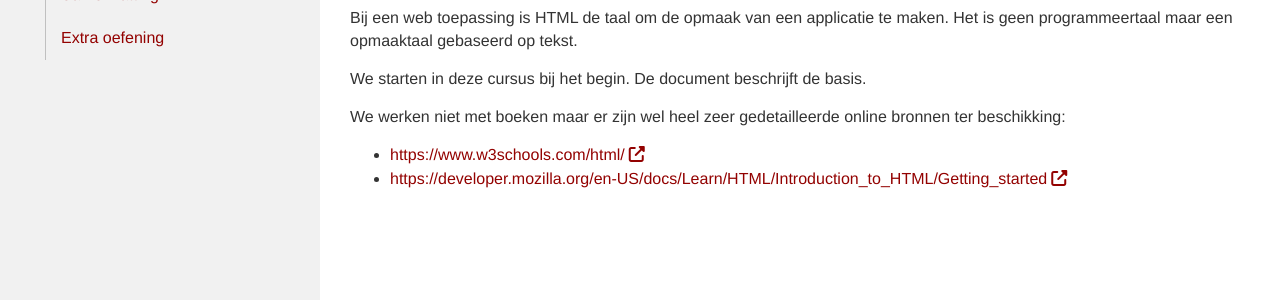
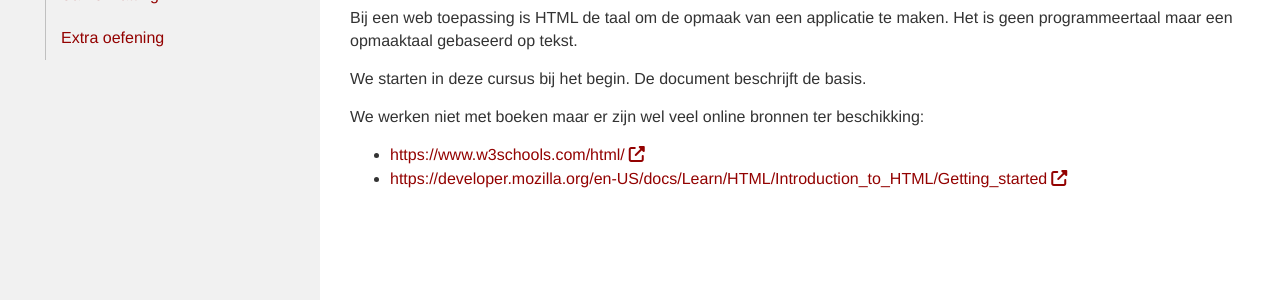
Before and after one commit to Syntra-Brussel/webdesign-av-nj-2021, a Jekyll site: the page built from docs/html.md, in a window 1280 px wide. Shown: the part 308-608 px from the top of the page. Built offline with Jekyll 4.4.1, drawn with Linux system fonts in a browser that asks for light colours; nearby versions of some CDN libraries.

Commit message:
Update html.md

```diff
--- a/docs/html.md
+++ b/docs/html.md
@@ -24,7 +24,7 @@ Bij een web toepassing is HTML de taal om de opmaak van een applicatie te maken.
 
 We starten in deze cursus bij het begin. De document beschrijft de basis.
 
-We werken niet met boeken maar er zijn wel heel zeer gedetailleerde online bronnen ter beschikking:
+We werken niet met boeken maar er zijn wel veel online bronnen ter beschikking:
 <ul>
 <li><a target="_blank" href="https://www.w3schools.com/html/">https://www.w3schools.com/html/</a></li>
 <li><a target="_blank" href="https://developer.mozilla.org/en-US/docs/Learn/HTML/Introduction_to_HTML/">https://developer.mozilla.org/en-US/docs/Learn/HTML/Introduction_to_HTML/Getting_started</a></li>
```
